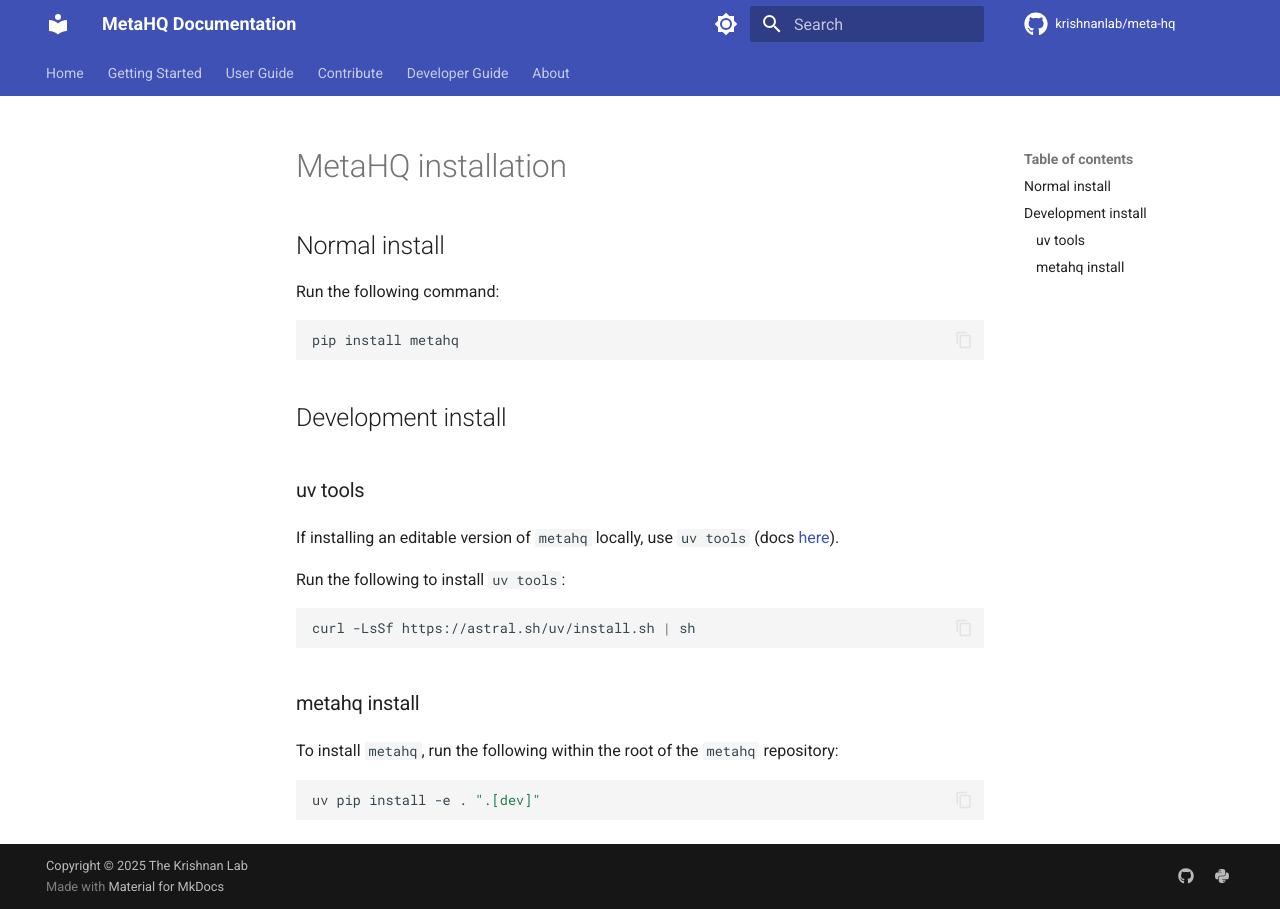
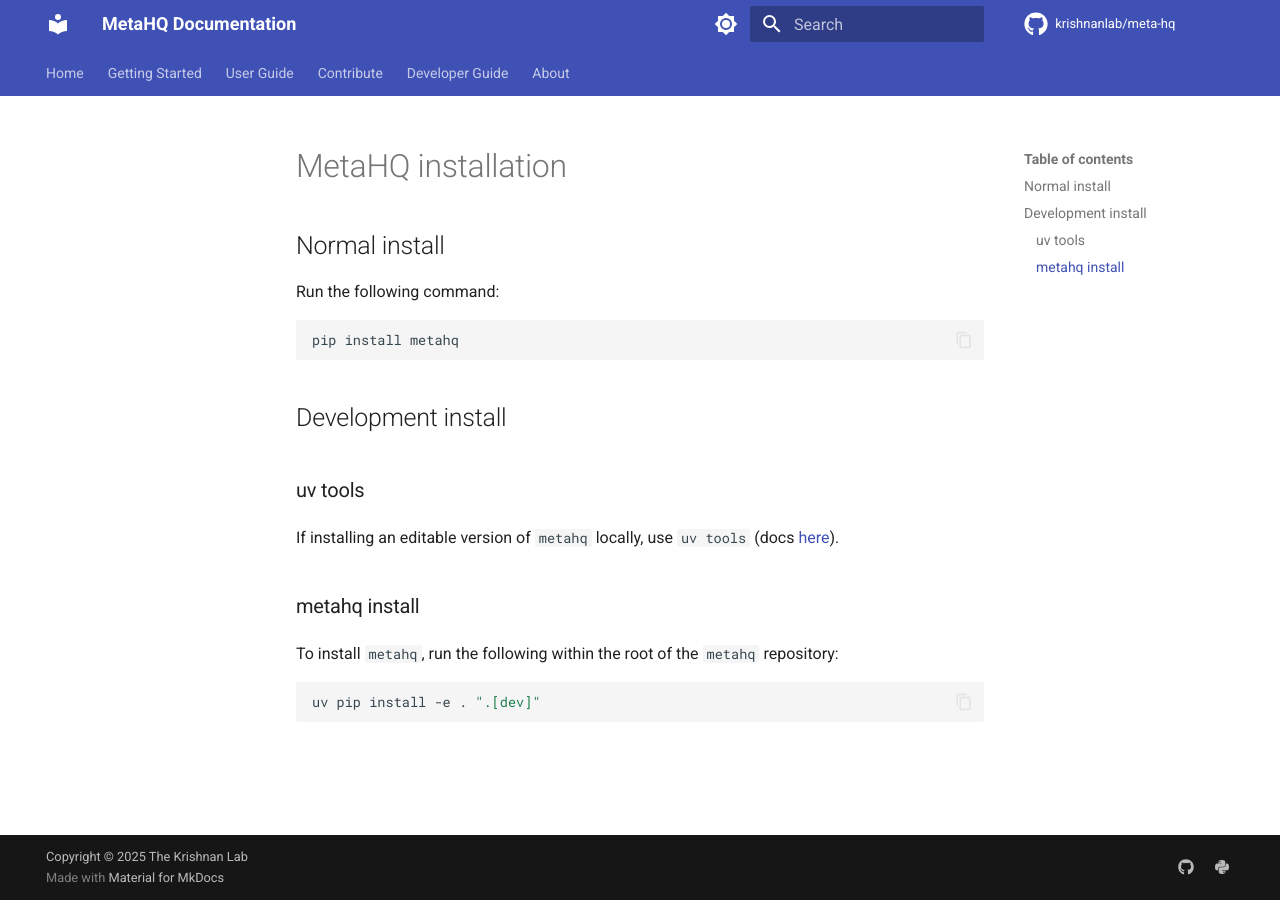
Before and after one commit to krishnanlab/meta-hq, an MkDocs documentation site: the page built from docs/INSTALL.md, in a window 1280 px wide. Built offline with MkDocs 1.6.1 and Material for MkDocs 9.7.7, drawn with Linux system fonts in a browser that asks for light colours; comment, search, counter and statistics services are not loaded.

Commit message:
remove Linux specific instructions for install of uv

````diff
--- a/docs/INSTALL.md
+++ b/docs/INSTALL.md
@@ -14,12 +14,6 @@
 
 If installing an editable version of `metahq` locally, use `uv tools` (docs [here](https://docs.astral.sh/uv/concepts/tools/)).
 
-Run the following to install `uv tools`:
-
-```bash
-curl -LsSf https://astral.sh/uv/install.sh | sh
-```
-
 ### metahq install
 
 To install `metahq`, run the following within the root of the `metahq` repository:
````
